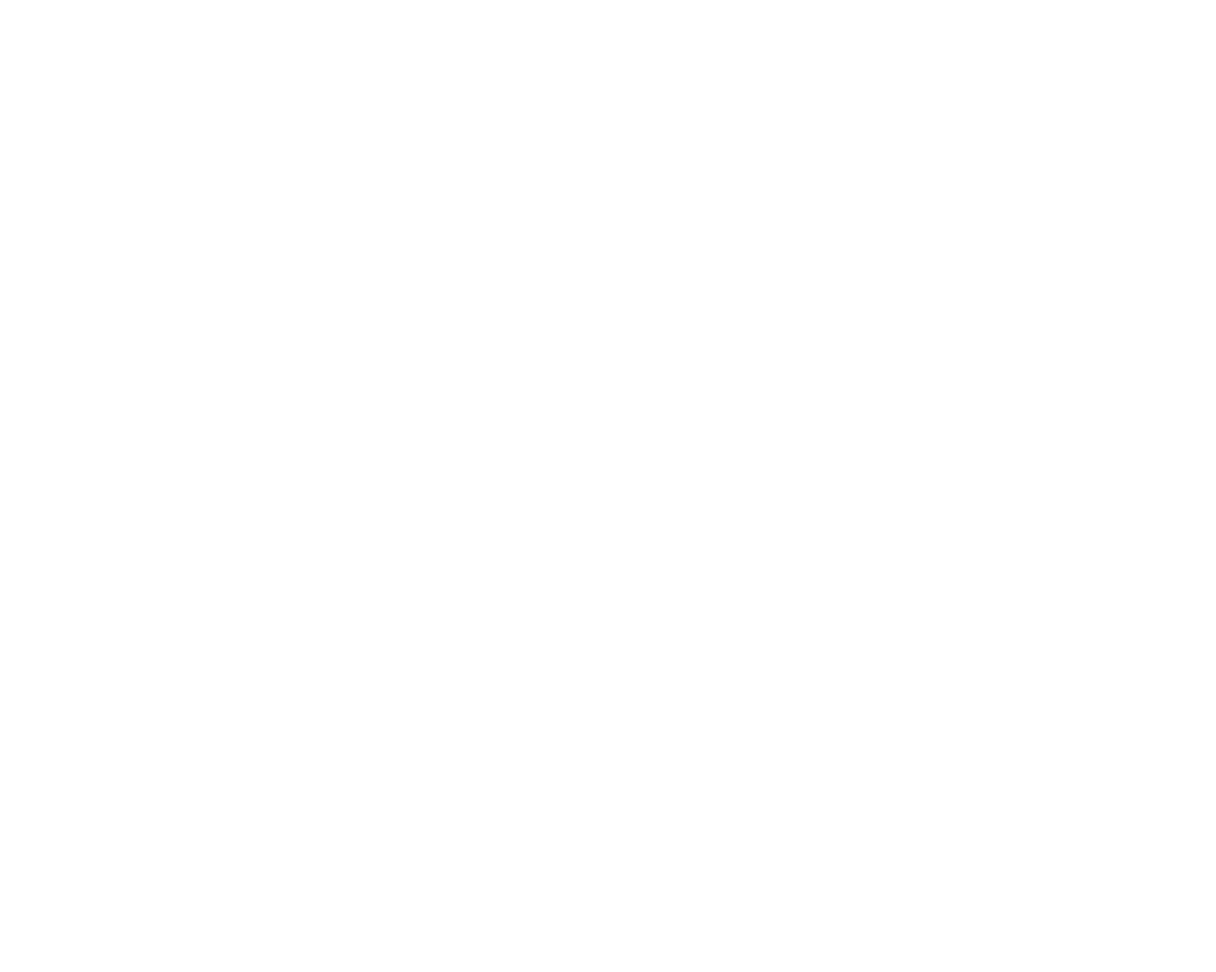
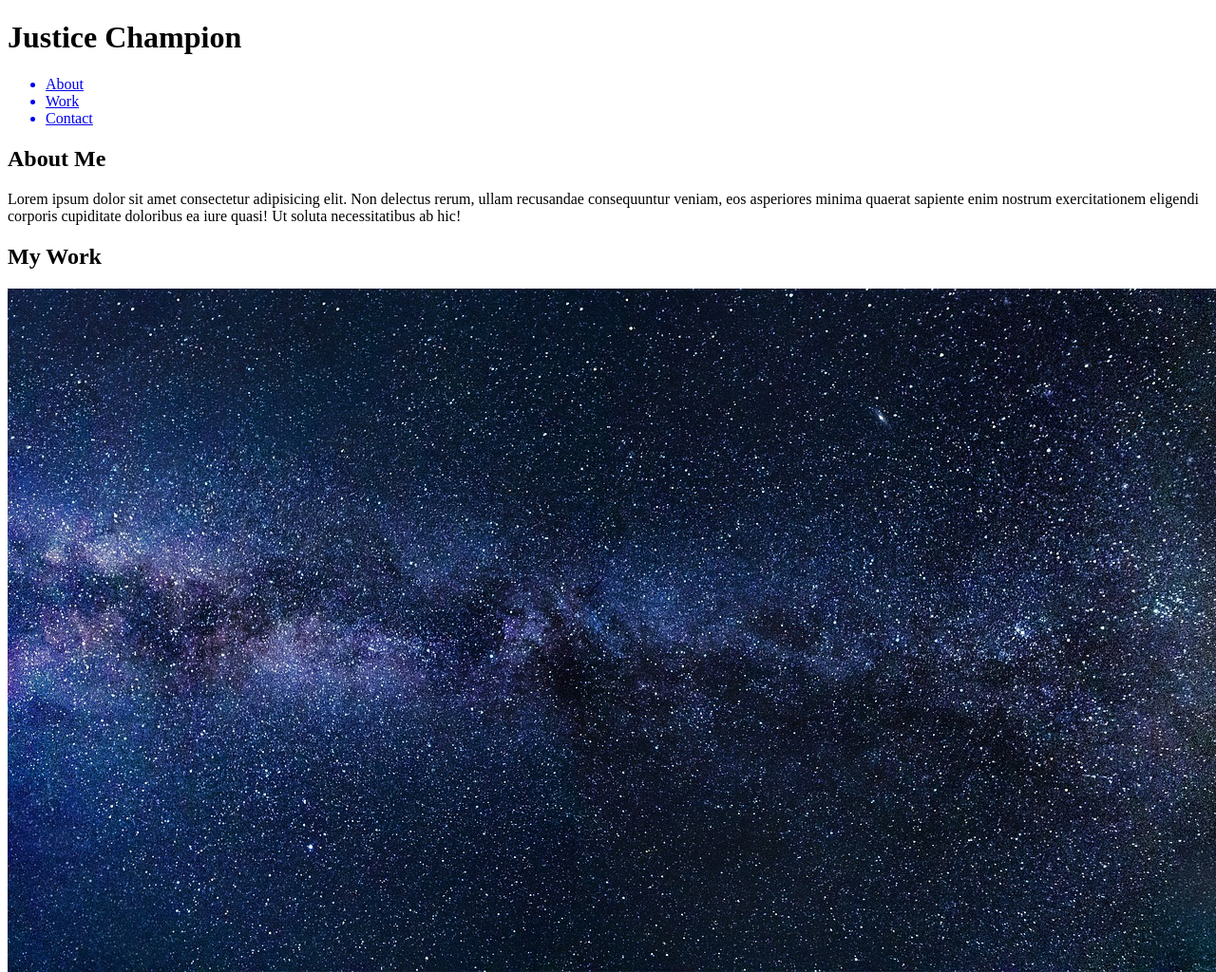
Before and after one commit to jcha25/ProfessionalPortfolio, a plain HTML site: page index.html in a window 1280 px wide. Shown: the top 1024 px of the page at 95% size. Before the commit the page ends 800 px from the top, so only its background shows below. Drawn offline with Linux system fonts and the light colour scheme.

Commit message:
setup layout for html

```diff
--- a/index.html
+++ b/index.html
@@ -1,12 +1,68 @@
 <!DOCTYPE html>
 <html lang="en">
+
 <head>
     <meta charset="UTF-8">
     <meta name="viewport" content="width=device-width, initial-scale=1.0">
-    <link rel="stylesheet" href="style.css"/>
+    <link rel="stylesheet" href="style.css" />
     <title>Justice Champion</title>
 </head>
+
 <body>
+    <header>
+        <h1>
+            Justice Champion
+        </h1>
+        <nav>
+            <ul>
+                <a href="#about">
+                    <li>About</li>
+                </a>
+                <a href="#work">
+                    <li>Work</li>
+                </a>
+                <a href="#contant">
+                    <li>Contact</li>
+                </a>
+            </ul>
+        </nav>
+    </header>
+    <section class="about" id="about">
+        <h1>About Me</h1>
+        <p>Lorem ipsum dolor sit amet consectetur adipisicing elit. Non delectus rerum, ullam recusandae consequuntur
+            veniam, eos asperiores minima quaerat sapiente enim nostrum exercitationem eligendi corporis cupiditate
+            doloribus ea iure quasi! Ut soluta necessitatibus ab hic!</p>
+    </section>
+    <section class="work" id="work">
+        <h1>My Work</h1>
+        <div class="lgImgSection">
+            <img class="lgImg" src="./assets/bg.jpg"/>
+        </div>
+        <div>
+            <div class="smImgSection">
+                <img class="smImg" src="./assets/bg.jpg"/>
+                <img class="smImg" src="./assets/bg.jpg"/>
+            </div>
+            <div class="smImgSection">
+                <img class="smImg" src="./assets/bg.jpg"/>
+                <img class="smImg" src="./assets/bg.jpg"/>
+            </div>
+        </div>
+    </section>
+    <section class="contact" id="contact">
+        <h1>Contact Me</h1>
+        <ul>
+            <a target="_blank" href="https://github.com/jcha25">
+                <li>GitHub</li>
+            </a>
+            <a target="_blank" href="mailto:justicech25@gmail.com">
+                <li>Email</li>
+            </a>
+            <a target="_blank" href="tel:555555555">
+                <li>Phone</li>
+            </a>
+        </ul>
+    </section>
+</body>
 
-</body>
 </html>
```
Also changed, not shown: assets/bg.jpg (added).
